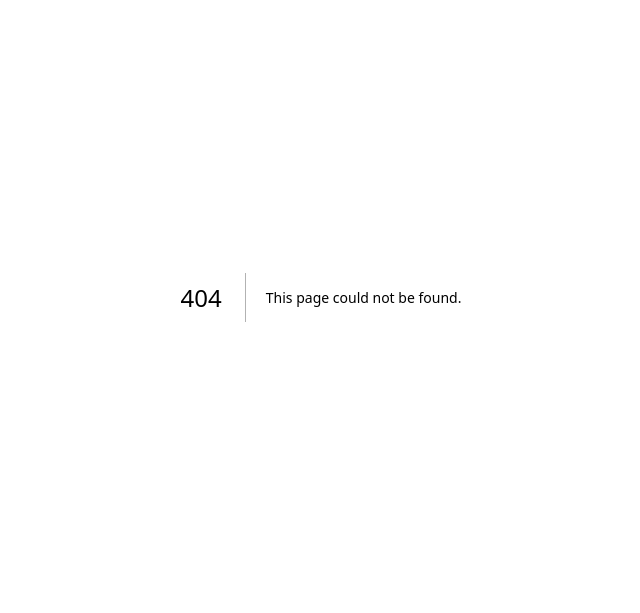
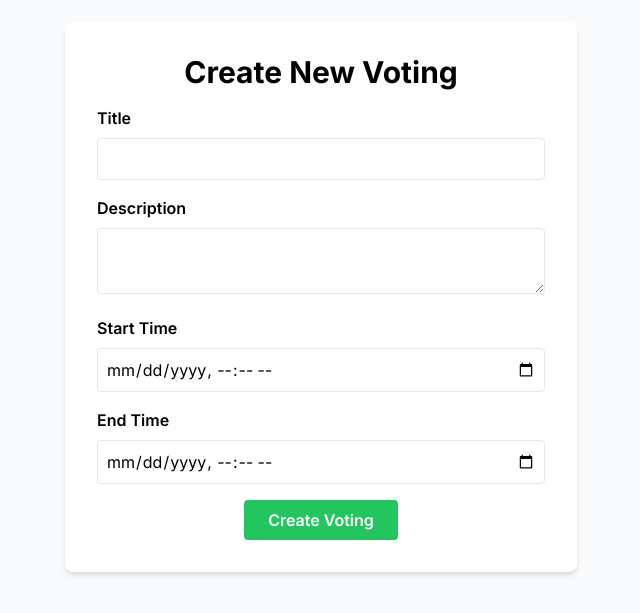
Before and after one commit to monnaliya/trustvote-eth-shenzhen-2024, a Next.js app: page /create-voting in a window 1280 px wide. Before the commit this address had no page. Shown: the part 103-716 px from the top of the page, without its empty margins (319-959 px from the left). Built offline with nearby package versions, Linux system fonts and the light colour scheme.

Commit message:
Add Create Voting feature with form for title, description, start and end times, and redirect to voting list upon creation

```diff
--- /dev/null
+++ b/app/create-voting/page.tsx
@@ -0,0 +1,76 @@
+"use client";
+
+import React, { useState } from "react";
+import { useRouter } from "next/navigation";
+
+export default function CreateVotingPage() {
+    const [title, setTitle] = useState("");
+    const [description, setDescription] = useState("");
+    const [startTime, setStartTime] = useState("");
+    const [endTime, setEndTime] = useState("");
+    const router = useRouter();
+
+    const handleCreate = () => {
+        // You would normally send this data to the backend here.
+        const newPoll = {
+            title,
+            description,
+            startTime,
+            endTime,
+            status: "not started",
+        };
+        console.log(newPoll);
+
+        // Redirect to the voting list page after creation
+        router.push("/voting-list");
+    };
+
+    return (
+        <div className="min-h-screen bg-gray-50 flex flex-col items-center justify-center">
+            <div className="bg-white p-8 rounded-lg shadow-md text-center w-3/4 max-w-lg">
+                <h1 className="text-3xl font-bold mb-4">Create New Voting</h1>
+                <div className="mb-4">
+                    <label className="block text-left font-semibold mb-2">Title</label>
+                    <input
+                        type="text"
+                        className="w-full p-2 border rounded"
+                        value={title}
+                        onChange={(e) => setTitle(e.target.value)}
+                    />
+                </div>
+                <div className="mb-4">
+                    <label className="block text-left font-semibold mb-2">Description</label>
+                    <textarea
+                        className="w-full p-2 border rounded"
+                        value={description}
+                        onChange={(e) => setDescription(e.target.value)}
+                    />
+                </div>
+                <div className="mb-4">
+                    <label className="block text-left font-semibold mb-2">Start Time</label>
+                    <input
+                        type="datetime-local"
+                        className="w-full p-2 border rounded"
+                        value={startTime}
+                        onChange={(e) => setStartTime(e.target.value)}
+                    />
+                </div>
+                <div className="mb-4">
+                    <label className="block text-left font-semibold mb-2">End Time</label>
+                    <input
+                        type="datetime-local"
+                        className="w-full p-2 border rounded"
+                        value={endTime}
+                        onChange={(e) => setEndTime(e.target.value)}
+                    />
+                </div>
+                <button
+                    onClick={handleCreate}
+                    className="bg-green-500 text-white px-6 py-2 rounded font-semibold hover:bg-green-600"
+                >
+                    Create Voting
+                </button>
+            </div>
+        </div>
+    );
+}
--- a/app/voting-list/page.tsx
+++ b/app/voting-list/page.tsx
@@ -2,6 +2,7 @@
 
 import React from 'react';
 import { useRouter } from 'next/navigation';
+import Link from "next/link";
 
 interface Poll {
   id: number;
@@ -37,6 +38,9 @@ export default function VotingListPage() {
           </div>
         ))}
       </div>
+      <button className="bg-blue-500 text-white px-4 py-2 rounded font-semibold hover:bg-blue-600">
+            <Link href="/create-voting">Create New Voting</Link>
+        </button>
     </div>
   );
 }
```
